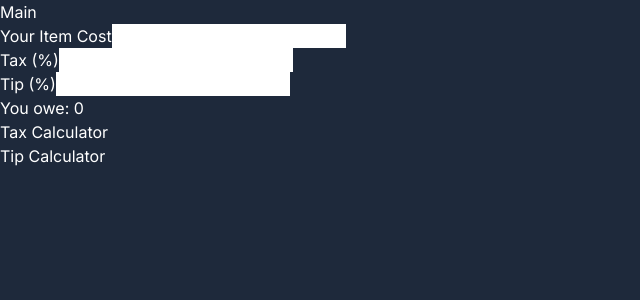
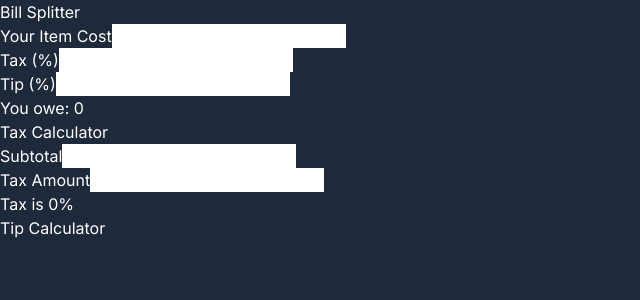
Before and after one commit to brandonmcconathy/bill-splitter, a Next.js app: page / in a window 1280 px wide. Shown: the top 300 px of the page, without its empty margins (0-640 px from the left). Built offline with nearby package versions, Linux system fonts and the light colour scheme.

Commit message:
Added content to tax calculator

```diff
--- a/src/app/components/main.tsx
+++ b/src/app/components/main.tsx
@@ -4,7 +4,7 @@ export default function Main() {
 
   return(
     <section>
-      <h1>Main</h1>
+      <h1>Bill Splitter</h1>
       <div>
         <label>Your Item Cost</label>
         <input />
--- a/src/app/components/taxcalc.tsx
+++ b/src/app/components/taxcalc.tsx
@@ -1,7 +1,19 @@
 export default function TaxCalc() {
+
+  let tax = 0
+
   return(
     <section>
       <h1>Tax Calculator</h1>
+      <div>
+        <label>Subtotal</label>
+        <input />
+      </div>
+      <div>
+        <label>Tax Amount</label>
+        <input />
+      </div>
+      <h1>Tax is {tax}%</h1>
     </section>
   )
 }
```
